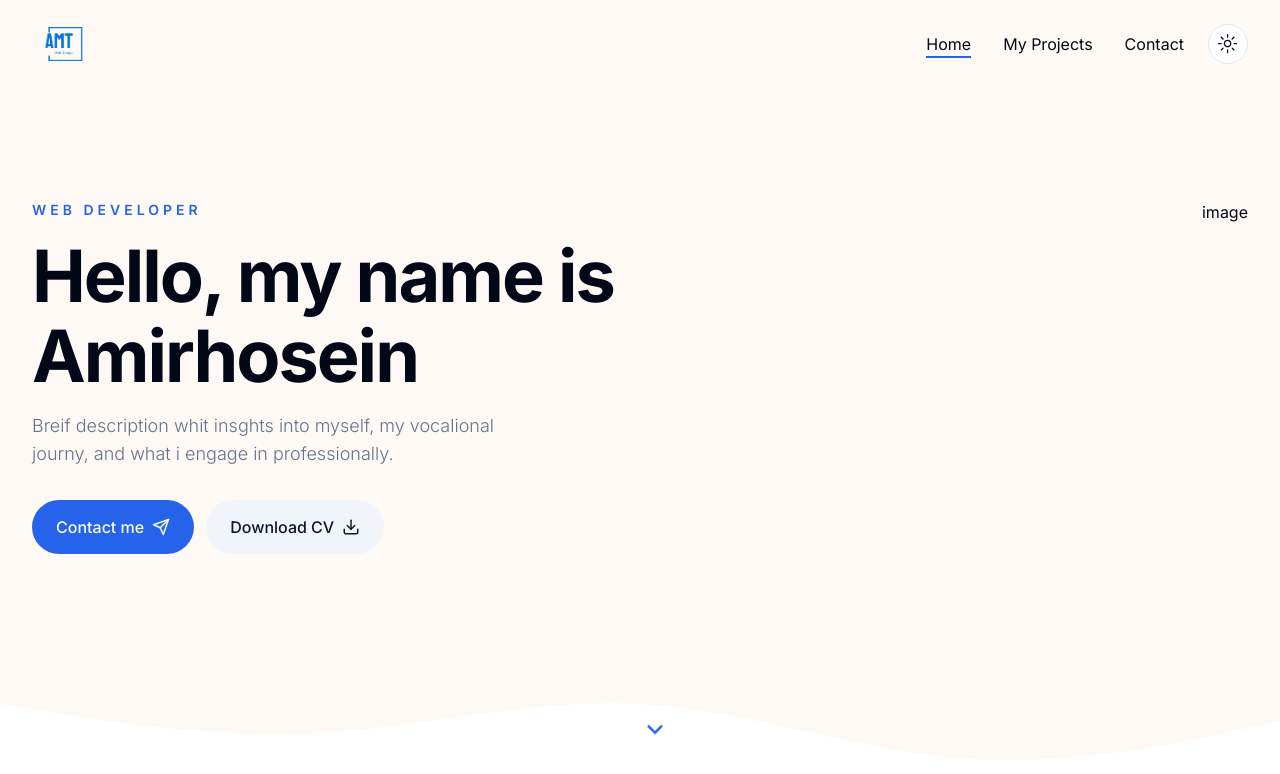
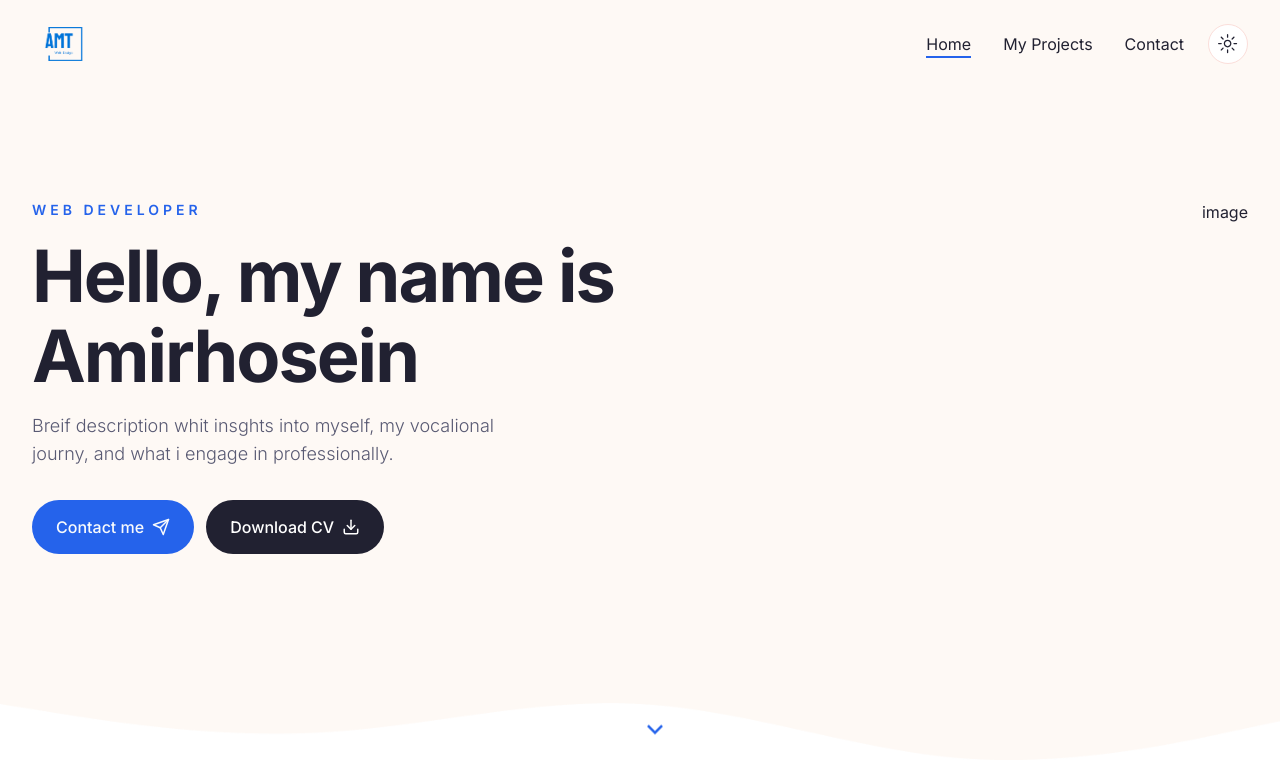
Before and after one commit to amirhoseinmt/nextjs-portfolio, a Next.js app: page / in a window 1280 px wide. Shown: the top 774 px of the page. Built offline with nearby package versions, Linux system fonts and the light colour scheme.

Commit message:
chainging color

```diff
--- a/app/globals.css
+++ b/app/globals.css
@@ -6,29 +6,30 @@
   @layer base {
     :root {
       --background: 0 0% 100%;
-      --foreground: 222.2 84% 4.9%;
+      --foreground: 240 19% 16%;
       --card: 0 0% 100%;
-      --card-foreground: 222.2 84% 4.9%;
+      --card-foreground: 240 19% 16%;
       --popover: 0 0% 100%;
       --popover-foreground: 222.2 84% 4.9%;
       --primary: 221.2 83.2% 53.3%;
       --primary-foreground: 210 40% 98%;
-      --secondary: 210 40% 96.1%;
-      --secondary-foreground: 222.2 47.4% 11.2%;
+      --secondary: 240 19% 16%;
+      --secondary-foreground: 300 0% 100%;
+      --tertiary: 27 82% 98%;
       --muted: 210 40% 96.1%;
-      --muted-foreground: 215.4 16.3% 46.9%;
-      --accent: 210 40% 96.1%;
+      --muted-foreground: 237 13% 40%;
+      --accent: 237 9% 96%;
       --accent-foreground: 222.2 47.4% 11.2%;
       --destructive: 0 84.2% 60.2%;
       --destructive-foreground: 210 40% 98%;
-      --border: 214.3 31.8% 91.4%;
-      --input: 214.3 31.8% 91.4%;
-      --ring: 221.2 83.2% 53.3%;
+      --border: 8 82% 92%;
+      --input: 8 82% 92%;
+      --ring: 9 99% 67%;
       --radius: 0.5rem;
     }
 
     .dark {
-      --background: 222.2 84% 4.9%;
+      --background: 222.2 84% 3%;
       --foreground: 210 40% 98%;
       --card: 222.2 84% 4.9%;
       --card-foreground: 210 40% 98%;
@@ -38,15 +39,16 @@
       --primary-foreground: 222.2 47.4% 11.2%;
       --secondary: 217.2 32.6% 17.5%;
       --secondary-foreground: 210 40% 98%;
+      --tertiary: 237 22% 20%;
       --muted: 217.2 32.6% 17.5%;
       --muted-foreground: 215 20.2% 65.1%;
       --accent: 217.2 32.6% 17.5%;
       --accent-foreground: 210 40% 98%;
       --destructive: 0 62.8% 30.6%;
       --destructive-foreground: 210 40% 98%;
-      --border: 217.2 32.6% 17.5%;
-      --input: 217.2 32.6% 17.5%;
-      --ring: 224.3 76.3% 48%;
+      --border: 237 22% 23%;
+      --input: 237 22% 23%;
+      --ring: 8 99% 67%;
     }
   }
 }
--- a/tailwind.config.js
+++ b/tailwind.config.js
@@ -30,6 +30,9 @@
         secondary: {
           DEFAULT: "hsl(var(--secondary))",
           foreground: "hsl(var(--secondary-foreground))",
+        },
+        teritary: {
+          DEFAULT: "hsl(var(--teritary))",
         },
         destructive: {
           DEFAULT: "hsl(var(--destructive))",
```
